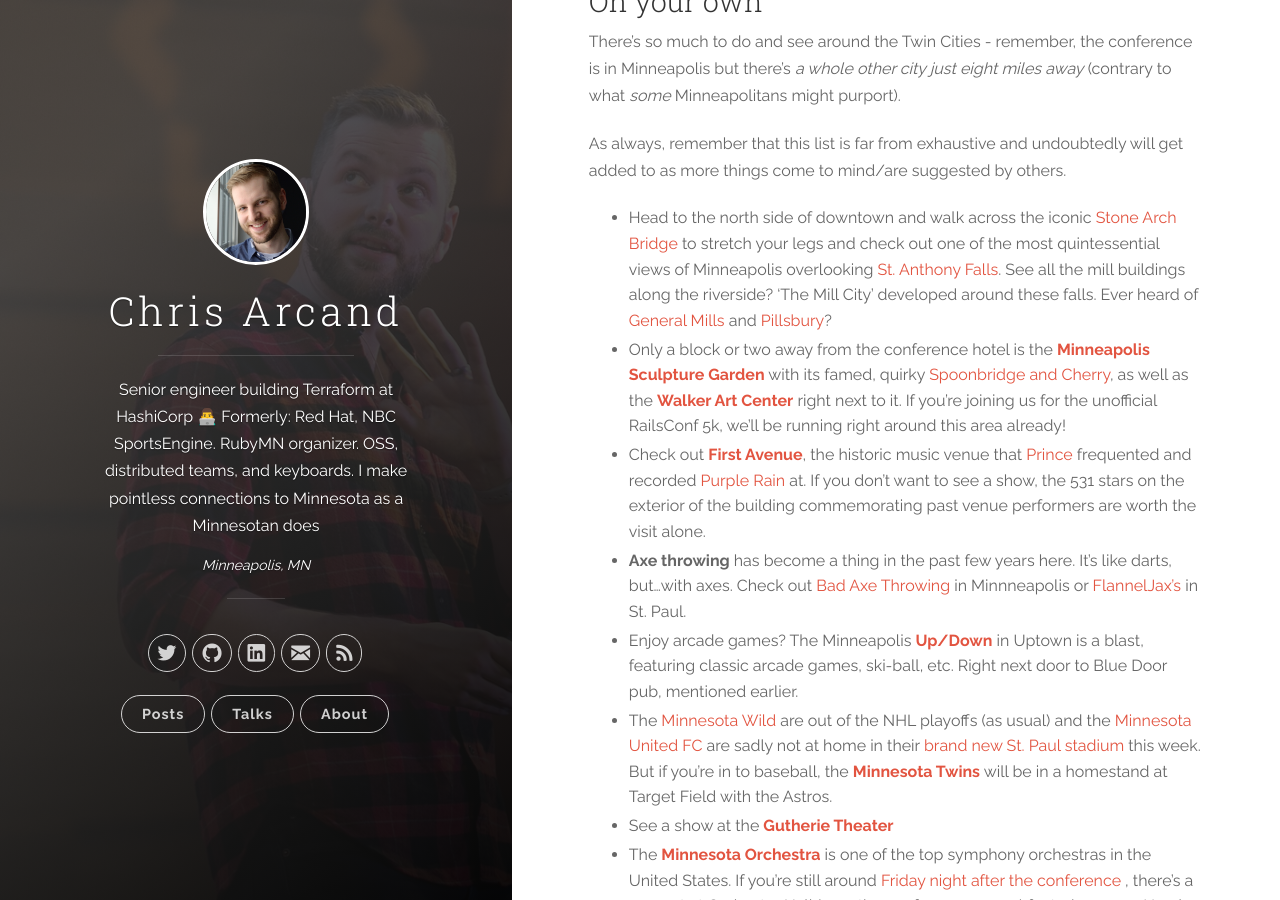
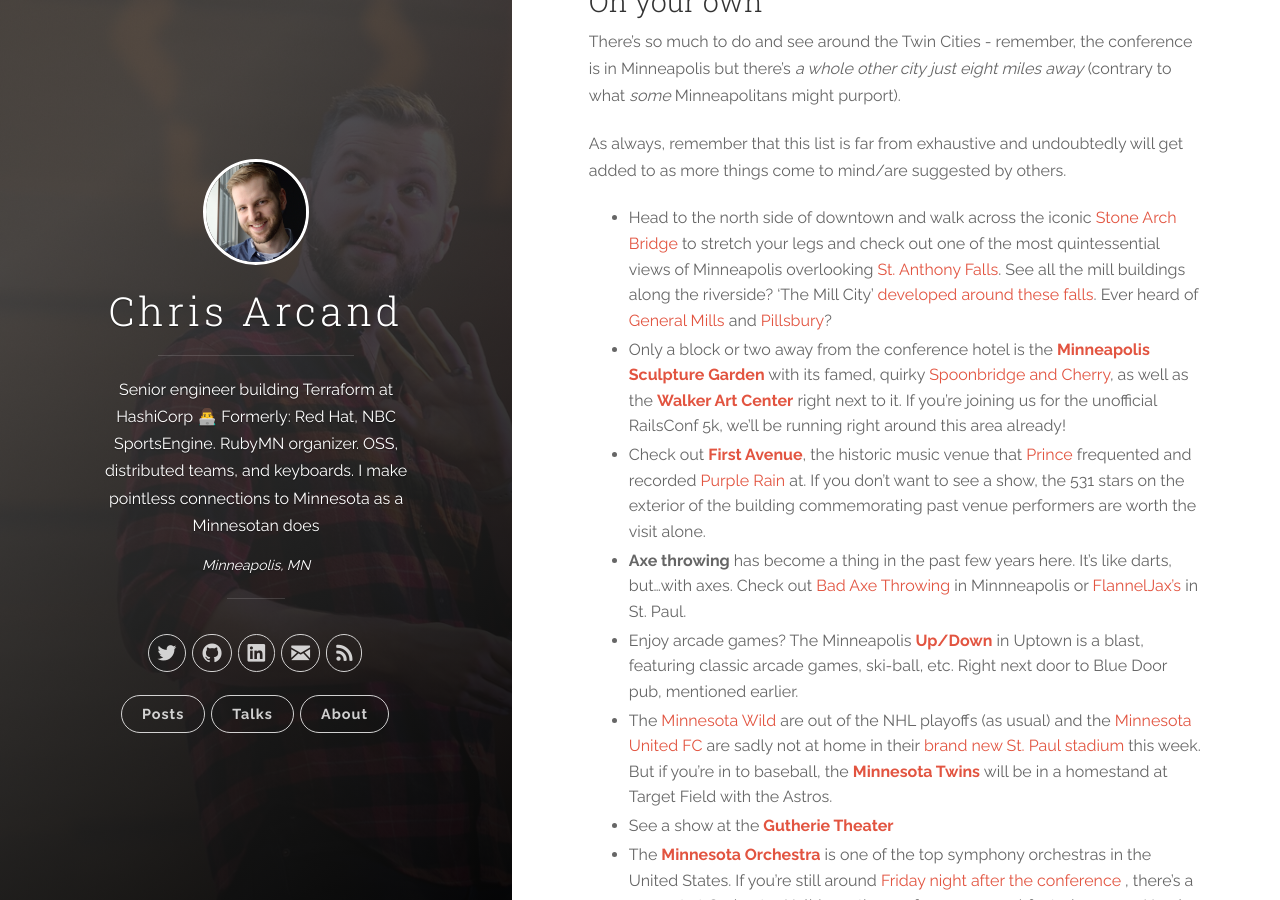
Before and after one commit to chrisarcand/chrisarcand.github.io, a Jekyll site: the page built from _posts/2019-04-28-railsconf2019.md, in a window 1280 px wide and 900 px high, scrolled down 12732 px. Built offline with Jekyll 4.4.1, drawn with Linux system fonts in a browser that asks for light colours; nearby versions of some CDN libraries; comment, search, counter and statistics services are not loaded; some of the changed lines change nothing that is shown.

Commit message:
Another tweak

```diff
--- a/_posts/2019-04-28-railsconf2019.md
+++ b/_posts/2019-04-28-railsconf2019.md
@@ -437,7 +437,7 @@
 
 * Head to the north side of downtown and walk across the iconic [Stone Arch Bridge](https://www.minneapolisparks.org/parks__destinations/historical_sites/stone_arch_bridge/)
   to stretch your legs and check out one of the most quintessential views of Minneapolis overlooking [St. Anthony Falls](https://en.wikipedia.org/wiki/Saint_Anthony_Falls).
-  See all the mill buildings along the riverside? 'The Mill City' developed around these falls. Ever heard of [General Mills](https://en.wikipedia.org/wiki/General_Mills) and [Pillsbury](https://en.wikipedia.org/wiki/Pillsbury_Company)?
+  See all the mill buildings along the riverside? 'The Mill City' [developed around these falls](https://en.wikipedia.org/wiki/Minneapolis#Waterpower;_lumber_and_flour_milling). Ever heard of [General Mills](https://en.wikipedia.org/wiki/General_Mills) and [Pillsbury](https://en.wikipedia.org/wiki/Pillsbury_Company)?
 * Only a block or two away from the conference hotel is the [**Minneapolis Sculpture Garden**](https://walkerart.org/visit/garden) with its famed, quirky
    [Spoonbridge and Cherry](https://www.atlasobscura.com/places/spoonbridge-and-cherry), as well as the [**Walker Art Center**](https://walkerart.org/) right next to it. If you're joining
    us for the unofficial RailsConf 5k, we'll be running right around this area already!
```
